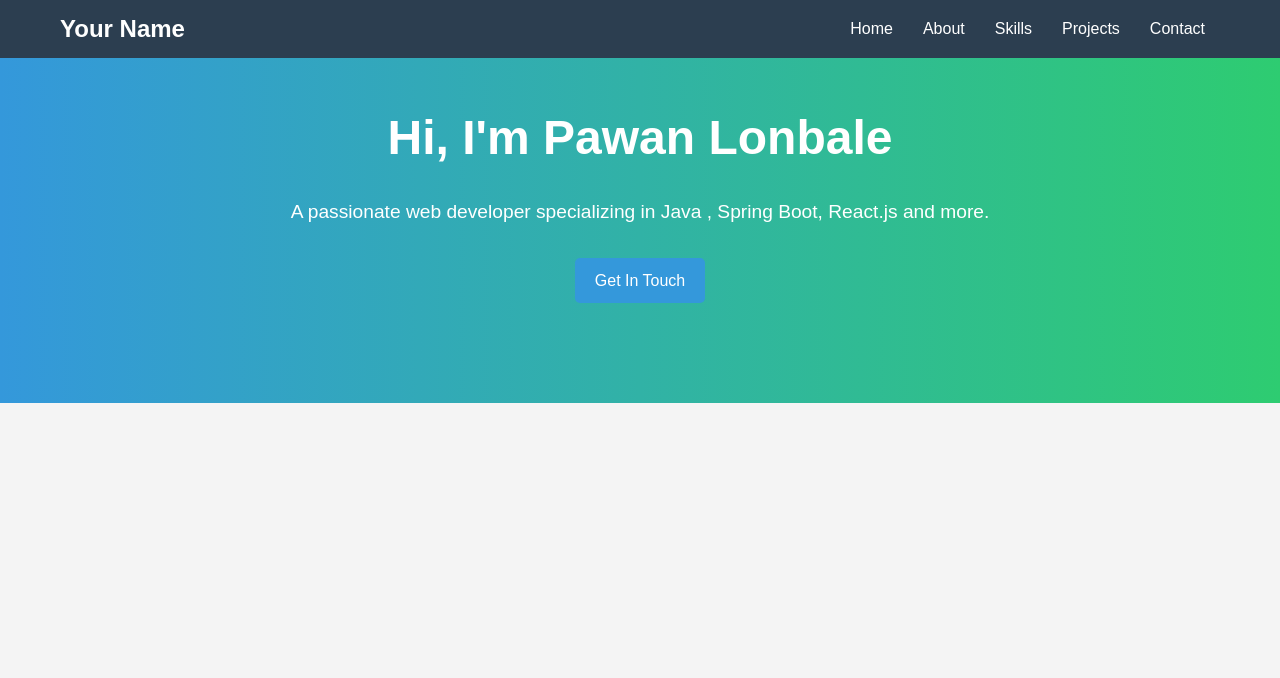
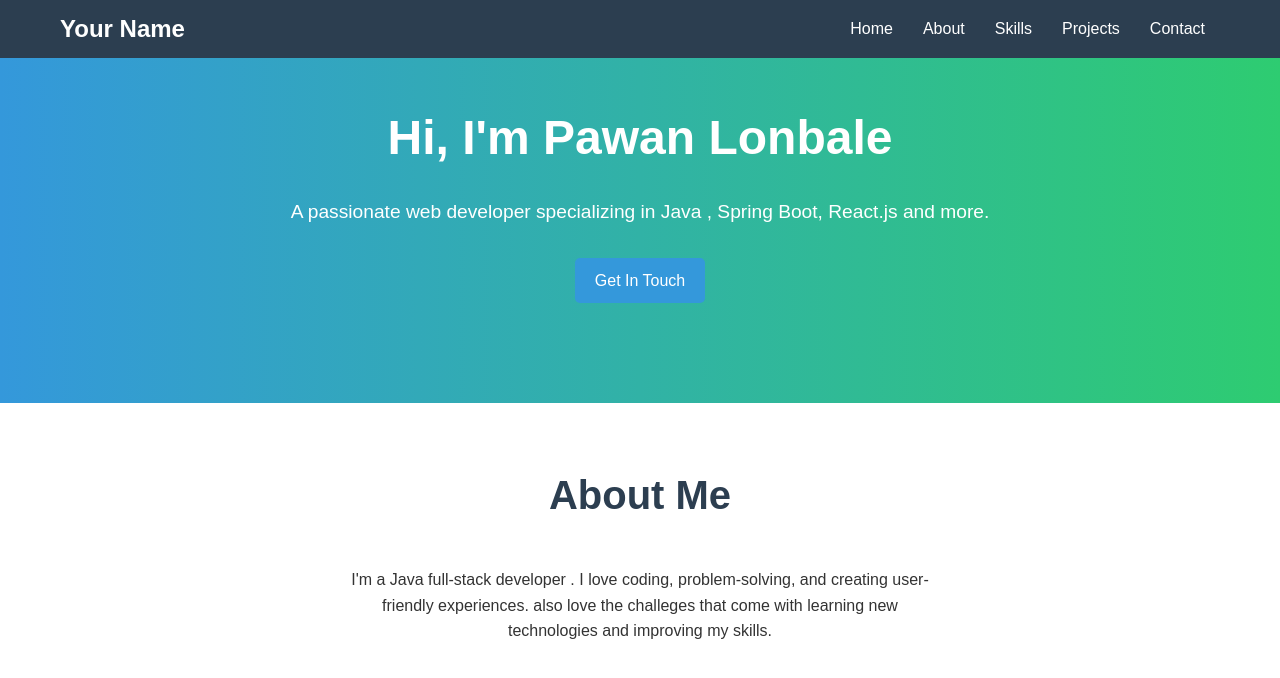
Before and after one commit to Newbie-Domain/My_Portfolio, a React (Vite) app: page / in a window 1280 px wide. Shown: the top 678 px of the page. Built offline with nearby package versions, Linux system fonts and the light colour scheme.

Commit message:
add about section

```diff
--- a/src/App.jsx
+++ b/src/App.jsx
@@ -4,6 +4,7 @@ import viteLogo from '/vite.svg'
 import './App.css'
 import Header from './components/Header'
 import Hero from './components/Hero'
+import About from './components/About'
 
 function App() {
 
@@ -13,6 +14,7 @@ function App() {
        <div className='App'>
         <Header/>
         <Hero/>
+        <About/>
        </div>
     </>
   )
--- /dev/null
+++ b/src/components/About.jsx
@@ -0,0 +1,16 @@
+import React from 'react';
+
+const About = () => {
+  return (
+    <section id="about" style={{ background: '#fff' }}>
+      <div className="container">
+        <h2>About Me</h2>
+        <p style={{ textAlign: 'center', maxWidth: '600px', margin: '0 auto' }}>
+          I'm a  Java full-stack developer . I love coding, problem-solving, and creating user-friendly experiences. also love the challeges that come with learning new technologies and improving my skills.
+        </p>
+      </div>
+    </section>
+  );
+};
+
+export default About;
```
